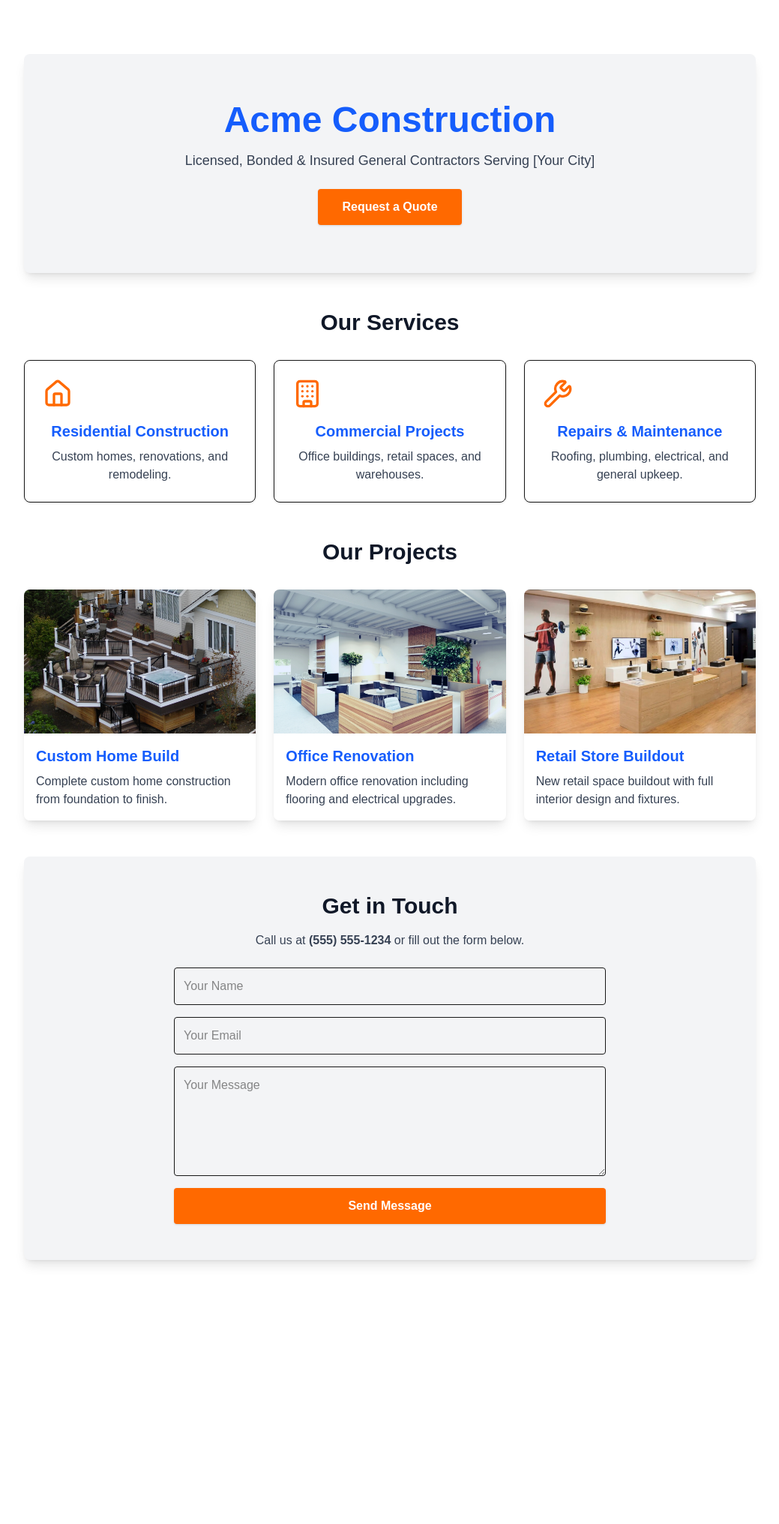
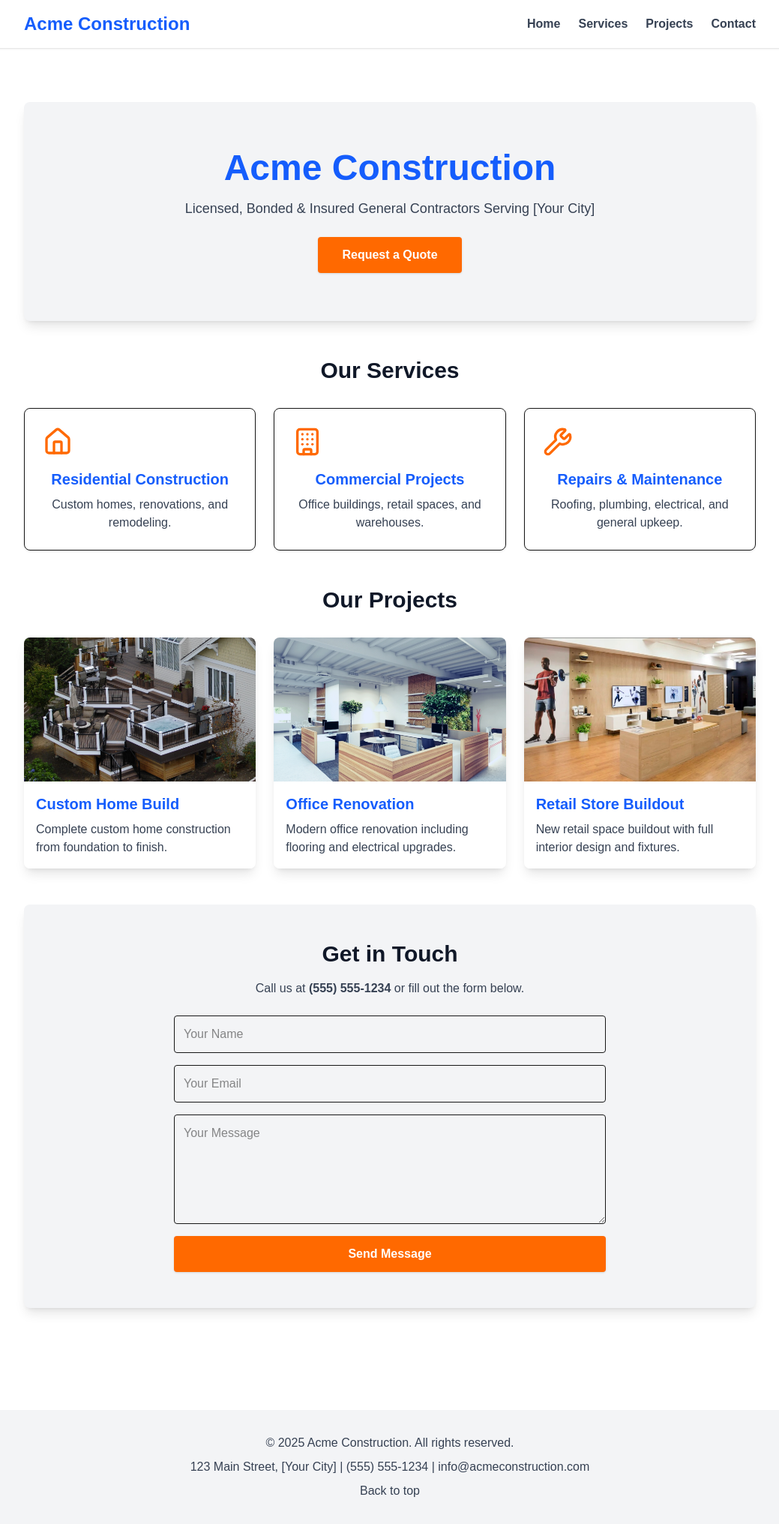
Before and after one commit to jjoynergnd/construction-website, a Next.js app: page / in a window 1280 px wide. Shown: the whole page at 75% size, without its empty margins (120-1159 px from the left). Before the commit the page ends 1752 px from the top, so only its background shows below. Built offline with nearby package versions, Linux system fonts and the light colour scheme.

Commit message:
Fix component filename casing for Next.js

```diff
--- a/app/page.js
+++ b/app/page.js
@@ -1,9 +1,14 @@
 import Image from "next/image";
+import Navbar from "../components/Navbar";
+import Footer from "../components/Footer";
 import { Wrench, Building, Home as HomeIcon } from "lucide-react";
 
 export default function Home() {
   return (
-    <main className="max-w-5xl mx-auto p-6">
+    <>
+      <Navbar />
+      <main className="max-w-5xl mx-auto p-6" id="home">
+
         {/* Hero Section */}
         <section className="text-center my-12 bg-gray-100 py-16 rounded-lg shadow-lg">
           <h1 className="text-5xl font-bold text-blue-600">Acme Construction</h1>
@@ -19,7 +24,7 @@ export default function Home() {
         </section>
 
         {/* Services Section */}
-      <section className="my-12">
+        <section id="services" className="my-12">
           <h2 className="text-3xl font-bold mb-8 text-center text-gray-900">Our Services</h2>
           <div className="grid grid-cols-1 md:grid-cols-3 gap-6">
             {[
@@ -52,7 +57,7 @@ export default function Home() {
         </section>
 
         {/* Projects / Portfolio Section */}
-      <section className="my-12">
+        <section id="projects" className="my-12">
           <h2 className="text-3xl font-bold mb-8 text-center text-gray-900">Our Projects</h2>
           <div className="grid grid-cols-1 md:grid-cols-3 gap-6">
             {[
@@ -133,6 +138,9 @@ export default function Home() {
             </button>
           </form>
         </section>
+
       </main>
+      <Footer />
+    </>
   );
 }
--- /dev/null
+++ b/components/Footer.js
@@ -0,0 +1,13 @@
+export default function Footer() {
+  return (
+    <footer className="bg-gray-100 mt-16 py-8 text-center text-gray-700">
+      <p>© {new Date().getFullYear()} Acme Construction. All rights reserved.</p>
+      <p className="mt-2">
+        123 Main Street, [Your City] | (555) 555-1234 | info@acmeconstruction.com
+      </p>
+      <p className="mt-2">
+        <a href="#home" className="hover:text-orange-500 transition">Back to top</a>
+      </p>
+    </footer>
+  );
+}
--- /dev/null
+++ b/components/Navbar.js
@@ -0,0 +1,40 @@
+"use client";
+import { useState } from "react";
+
+export default function Navbar() {
+  const [menuOpen, setMenuOpen] = useState(false);
+
+  return (
+    <nav className="bg-white shadow sticky top-0 z-50">
+      <div className="max-w-5xl mx-auto px-6 py-4 flex justify-between items-center">
+        <div className="text-2xl font-bold text-blue-600">Acme Construction</div>
+
+        {/* Desktop menu */}
+        <ul className="hidden md:flex space-x-6 font-semibold text-gray-700">
+          <li><a href="#home" className="hover:text-orange-500 transition">Home</a></li>
+          <li><a href="#services" className="hover:text-orange-500 transition">Services</a></li>
+          <li><a href="#projects" className="hover:text-orange-500 transition">Projects</a></li>
+          <li><a href="#contact" className="hover:text-orange-500 transition">Contact</a></li>
+        </ul>
+
+        {/* Mobile menu button */}
+        <button
+          className="md:hidden text-gray-700"
+          onClick={() => setMenuOpen(!menuOpen)}
+        >
+          {menuOpen ? "✖" : "☰"}
+        </button>
+      </div>
+
+      {/* Mobile menu */}
+      {menuOpen && (
+        <ul className="md:hidden bg-white px-6 pb-4 space-y-2 font-semibold text-gray-700">
+          <li><a href="#home" className="block hover:text-orange-500 transition">Home</a></li>
+          <li><a href="#services" className="block hover:text-orange-500 transition">Services</a></li>
+          <li><a href="#projects" className="block hover:text-orange-500 transition">Projects</a></li>
+          <li><a href="#contact" className="block hover:text-orange-500 transition">Contact</a></li>
+        </ul>
+      )}
+    </nav>
+  );
+}
```
Lines whose indentation alone changed are shown as unchanged.
